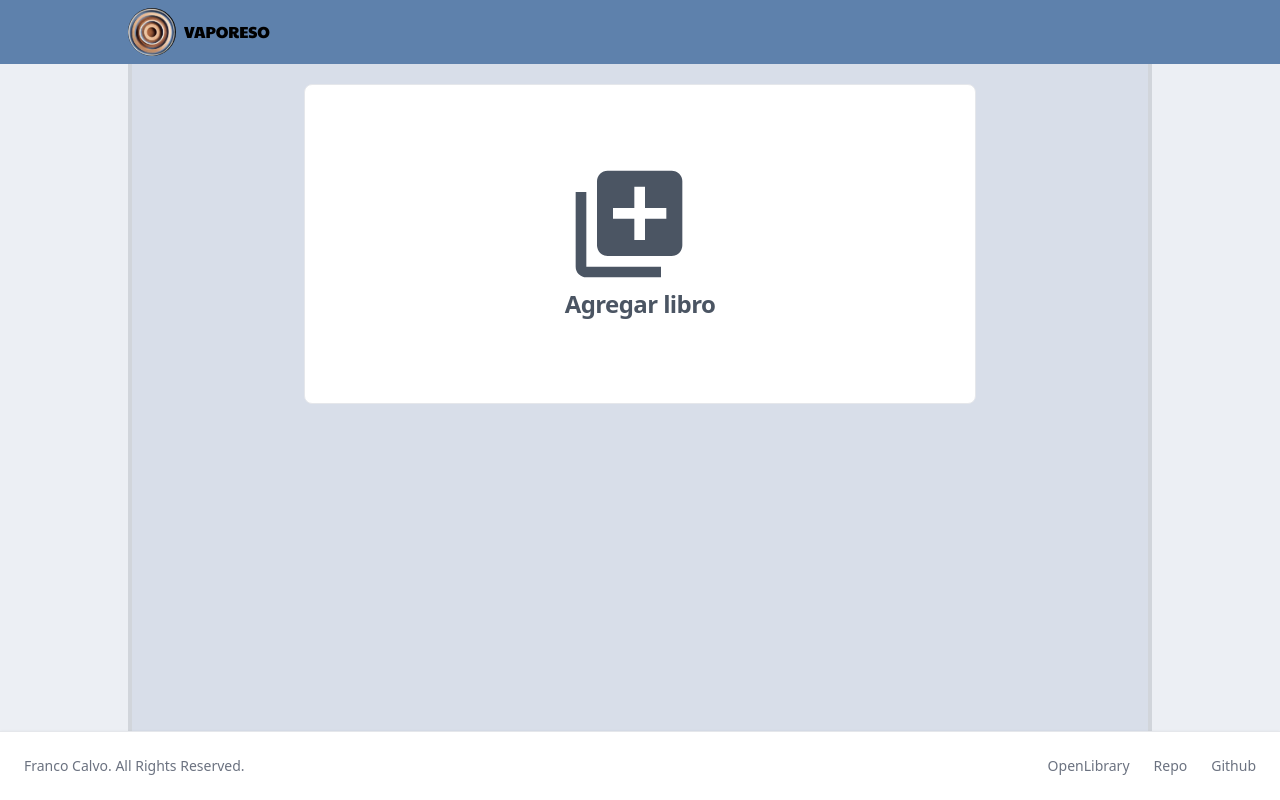
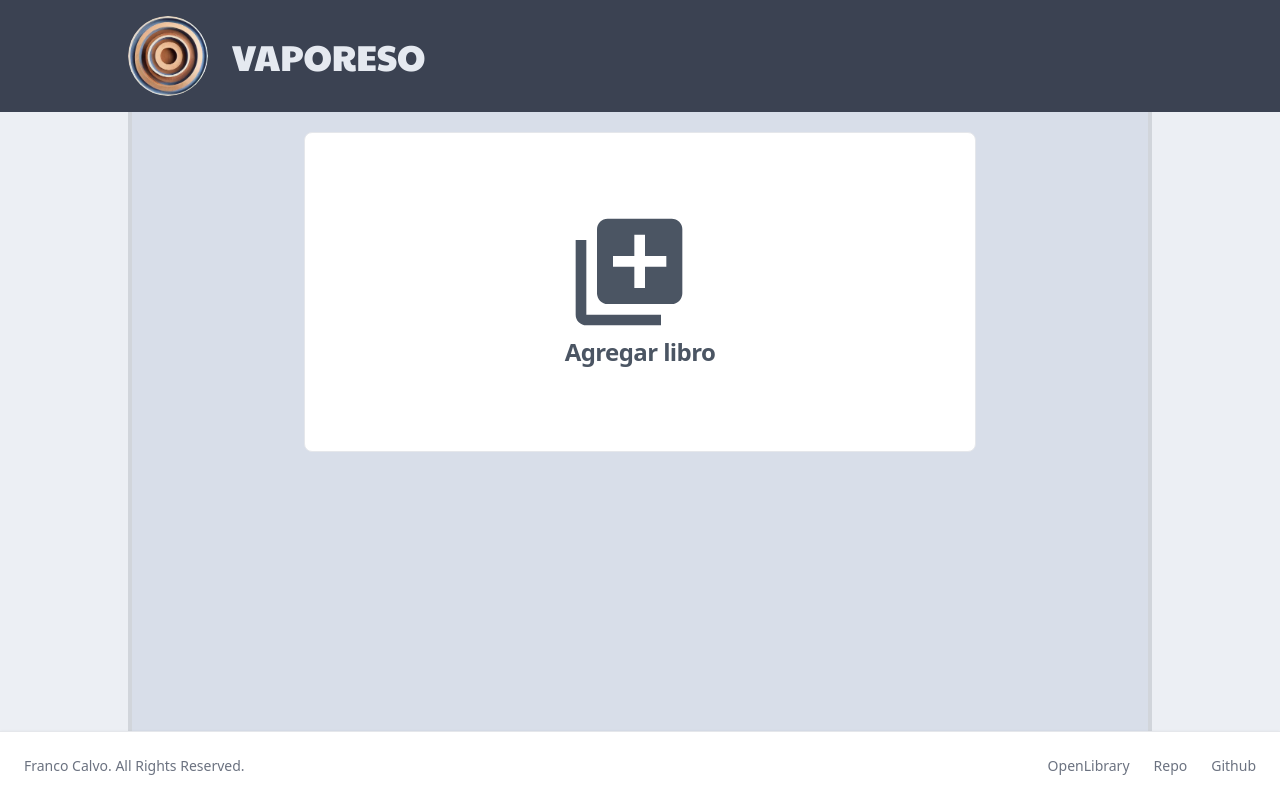
Before and after one commit to francocalvo/odin-library, a website with bundled scripts: page index.html in a window 1280 px wide. Built offline with nearby package versions, Linux system fonts and the light colour scheme.

Commit message:
Finish styling header and footer

```diff
--- a/index.html
+++ b/index.html
@@ -4,6 +4,7 @@
     <title></title>
     <meta charset="UTF-8" />
     <meta name="viewport" content="width=device-width, initial-scale=1" />
+    <link rel="icon" href="./src/assets/logo.png" type="image/jpg" />
     <link rel="preconnect" href="https://fonts.googleapis.com" />
     <link rel="preconnect" href="https://fonts.gstatic.com" crossorigin />
     <link
@@ -27,10 +28,16 @@
   <body>
     <div class="min-h-screen flex flex-col">
       <header
-        class="bg-nord10 p-2 md:pl-32 flex items-center justify-center md:justify-start"
+        class="bg-nord1 p-2 md:pl-32 flex md:h-28 items-center justify-center md:justify-start"
       >
-        <img src="src/assets/logo-round.jpg" class="rounded-full w-12 h-12" />
-        <h1 class="pl-2" style="font-family: 'Paytone One', sans-serif">
+        <img
+          src="src/assets/logo.png"
+          class="rounded-full w-12 h-12 md:w-20 md:h-20"
+        />
+        <h1
+          class="text-nord5 text-4xl pl-6"
+          style="font-family: 'Paytone One', sans-serif"
+        >
           VAPORESO
         </h1>
       </header>
@@ -116,7 +123,7 @@
       </div>
 
       <footer
-        class="md:fixed bottom-0 left-0 z-20 p-4 w-full bg-white border-t border-gray-200 shadow md:flex md:items-center md:justify-between md:p-6 dark:bg-gray-800 dark:border-gray-600"
+        class="flex flex-col items-center md:fixed bottom-0 left-0 z-20 p-4 w-full bg-white border-t border-gray-200 shadow md:flex-row md:justify-between md:p-6 dark:bg-gray-800 dark:border-gray-600"
       >
         <span class="text-sm text-gray-500 sm:text-center dark:text-gray-400">
           <a href="https://flowbite.com/" class="hover:underline"
```
Also changed, not shown: public/style.css, src/assets/logo.png (added).
